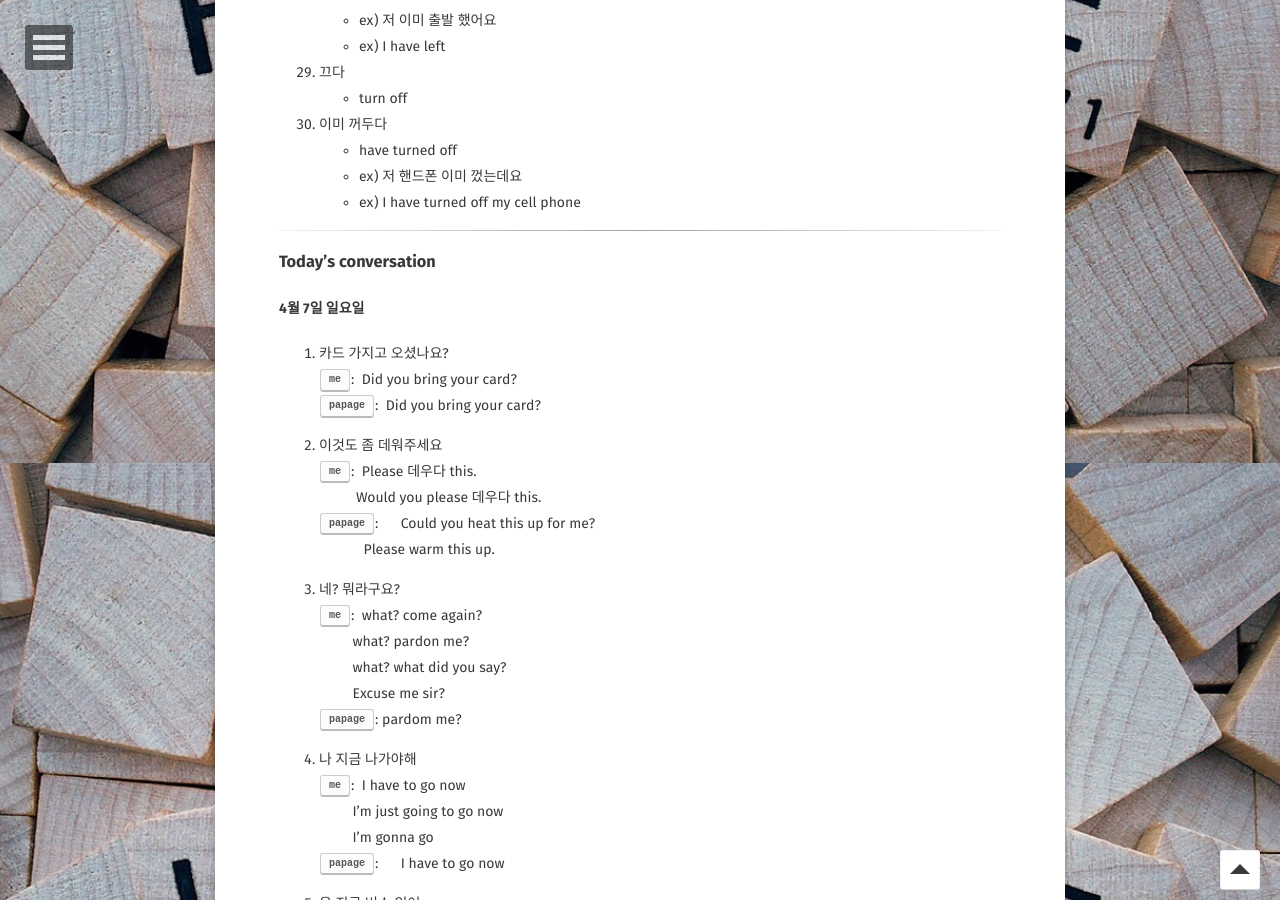
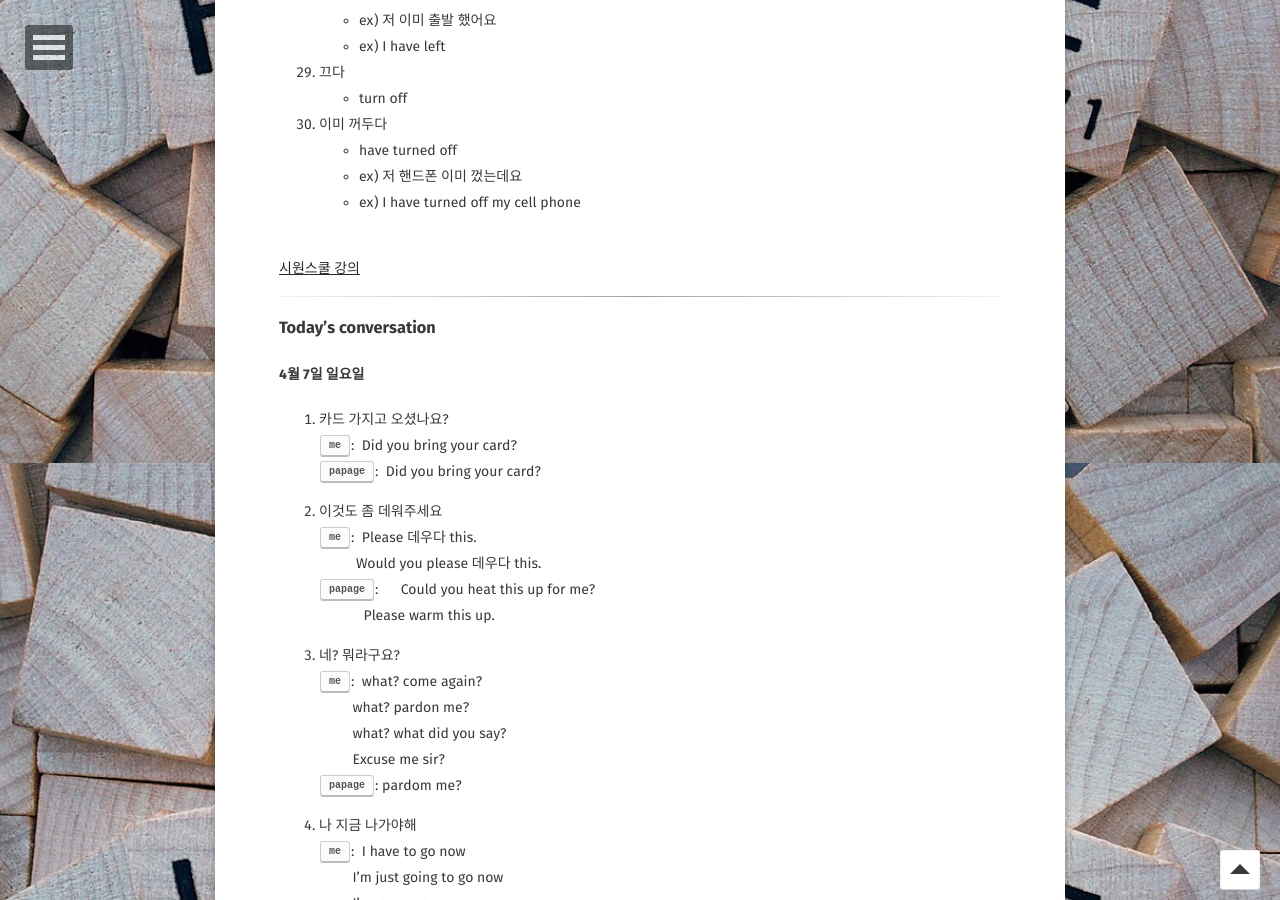
Before and after one commit to Jungjihyuk/JH_Life, a Jekyll site: the page built from _posts/2019-04-09-conversationinenglish.md, in a window 1280 px wide and 900 px high, scrolled down 4037 px. Built offline with Jekyll 4.4.1, drawn with Linux system fonts in a browser that asks for light colours; some web fonts are replaced; comment, search, counter and statistics services are not loaded.

Commit message:
유튜브 url 추가

```diff
--- a/_posts/2019-04-09-conversationinenglish.md
+++ b/_posts/2019-04-09-conversationinenglish.md
@@ -201,6 +201,9 @@
 - ex) 저 핸드폰 이미 껐는데요
 - ex) I have turned off my cell phone
 
+<br>
+[시원스쿨 강의](https://www.youtube.com/watch?v=yMwOU7u--h8&&t=52s)
+
 <hr>
 
 ### Today's conversation
```
